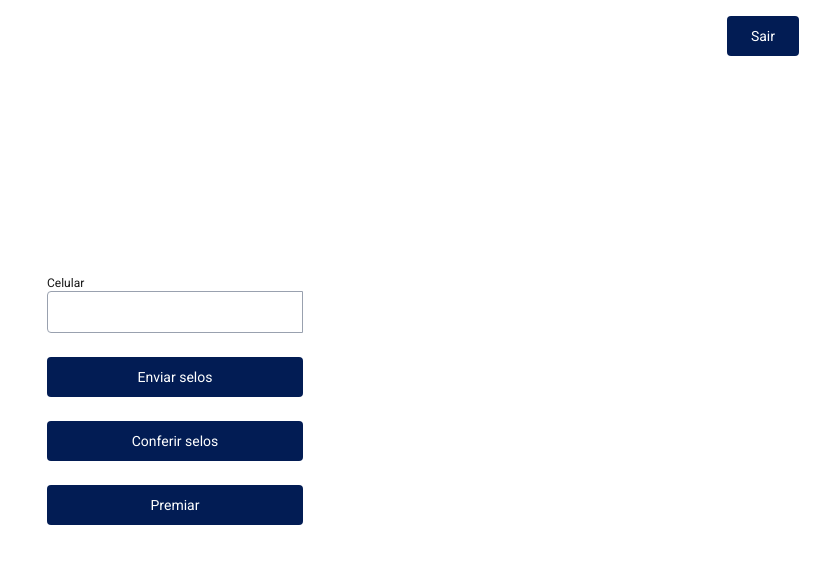
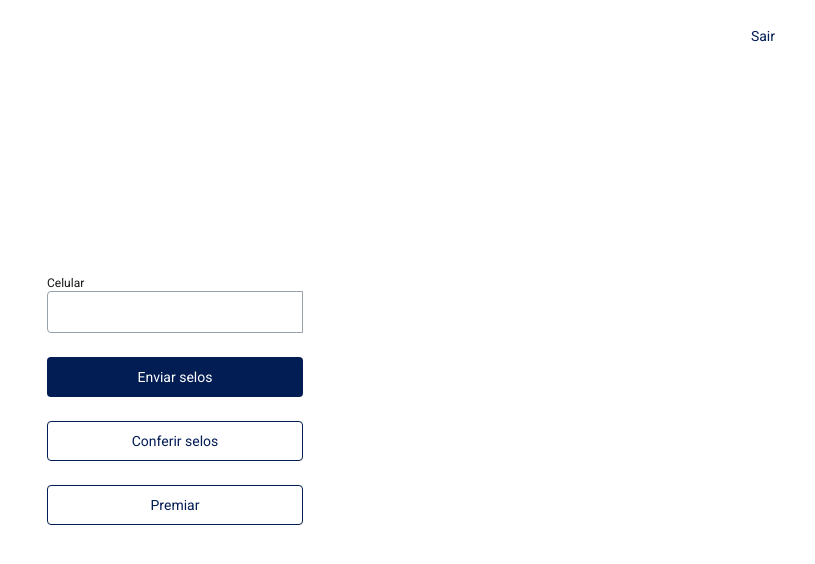
Before and after one commit to victormilitao/fideliza, a React (Vite) app: page / in a window 1280 px wide. Shown: the top 564 px of the page, without its empty margins (465-1280 px from the left). Built offline with nearby package versions, Linux system fonts and the light colour scheme.

Commit message:
create button variants

```diff
--- a/package.json
+++ b/package.json
@@ -14,12 +14,14 @@
     "react": "^19.0.0",
     "react-dom": "^19.0.0",
     "react-router-dom": "^7.4.0",
+    "styled-components": "^6.1.16",
     "tailwindcss": "^4.0.17"
   },
   "devDependencies": {
     "@eslint/js": "^9.21.0",
     "@types/react": "^19.0.10",
     "@types/react-dom": "^19.0.4",
+    "@types/styled-components": "^5.1.34",
     "@vitejs/plugin-react-swc": "^3.8.0",
     "eslint": "^9.21.0",
     "eslint-plugin-react-hooks": "^5.1.0",
--- a/src/components/button.tsx
+++ /dev/null
@@ -1,18 +0,0 @@
-interface ButtonProps {
-  children?: React.ReactNode
-  onClick?: (event: React.MouseEvent<HTMLButtonElement>) => void
-  className?: string
-}
-
-export const Button = (props: ButtonProps) => {
-  return (
-    <button
-      onClick={props.onClick}
-      className={`cursor-pointer h-10 min-w-fit py-1 px-6 bg-primary-600 hover:bg-primary-700 text-neutral-200 rounded-sm transition-transform duration-300 ease-in-out ${
-        props.className || ''
-      }`}
-    >
-      <span className='text-sm'>{props?.children}</span>
-    </button>
-  )
-}
--- /dev/null
+++ b/src/components/button/button.style.ts
@@ -0,0 +1,49 @@
+import styled from 'styled-components'
+
+export type ButtonVariant = 'primary' | 'secondary' | 'link'
+
+interface ButtonVariantProps {
+  variant: ButtonVariant
+}
+
+const bgColors = {
+  primary: '--color-primary-600',
+  secondary: '--color-neutral-200',
+  link: '',
+}
+
+const hover = {
+  primary: '--color-primary-700',
+  secondary: '',
+  link: '',
+}
+
+const colors = {
+  primary: '--color-neutral-200',
+  secondary: '--color-primary-600',
+  link: '--color-primary-600',
+}
+
+const borderColors = {
+  primary: '',
+  secondary: '1px solid var(--color-primary-600)',
+  link: '',
+}
+
+export const ButtonStyled = styled.button<ButtonVariantProps>`
+  ${(props) => {
+    return `
+      background-color: var(${bgColors[props.variant]});
+      color: var(${colors[props.variant]});
+      border: ${borderColors[props.variant]};
+    `
+  }}
+
+  &:hover {
+    ${(props) => {
+      return `
+        background-color: var(${hover[props.variant]});
+      `
+    }}
+  }
+`
--- /dev/null
+++ b/src/components/button/button.tsx
@@ -0,0 +1,26 @@
+import { ButtonStyled, ButtonVariant } from './button.style'
+
+interface ButtonProps extends React.ButtonHTMLAttributes<HTMLButtonElement> {
+  children?: React.ReactNode
+  variant?: ButtonVariant
+}
+
+export const Button = ({
+  children,
+  variant,
+  className,
+  ...rest
+}: ButtonProps) => {
+  return (
+    <ButtonStyled
+      variant={variant || 'primary'}
+      className={`cursor-pointer h-10 min-w-fit py-1 px-6 rounded-sm transition-transform duration-300 ease-in-out ${
+        className || ''
+      }`}
+    >
+      <button className='cursor-pointer' {...rest}>
+        <span className='text-sm'>{children}</span>
+      </button>
+    </ButtonStyled>
+  )
+}
--- a/src/pages/home.tsx
+++ b/src/pages/home.tsx
@@ -1,5 +1,5 @@
 import { Link } from 'react-router-dom'
-import { Button } from '../components/button'
+import { Button } from '../components/button/button'
 import { Input } from '../components/input'
 
 export const Home = () => {
@@ -8,7 +8,7 @@ export const Home = () => {
       <div className='p-4 absolute w-full flex justify-end'>
         <div className='right-0'>
           <Link to={'/login'}>
-            <Button>Sair</Button>
+            <Button variant='link'>Sair</Button>
           </Link>
         </div>
       </div>
@@ -16,8 +16,8 @@ export const Home = () => {
         <div className='flex flex-col gap-6 w-3xs'>
           <Input label='Celular' type='text' />
           <Button>Enviar selos</Button>
-          <Button>Conferir selos</Button>
-          <Button>Premiar</Button>
+          <Button variant='secondary'>Conferir selos</Button>
+          <Button variant='secondary'>Premiar</Button>
         </div>
       </div>
     </>
--- a/src/pages/login.tsx
+++ b/src/pages/login.tsx
@@ -1,6 +1,6 @@
 import React from 'react'
 import { Input } from '../components/input'
-import { Button } from '../components/button'
+import { Button } from '../components/button/button'
 import { Link } from 'react-router-dom'
 
 const Login: React.FC = () => {
```
Also changed, not shown: 1 other file (tests, documents, lock files or other folders).
